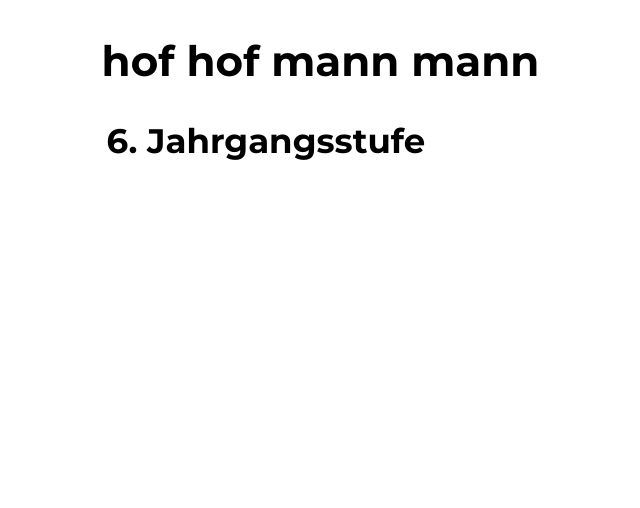
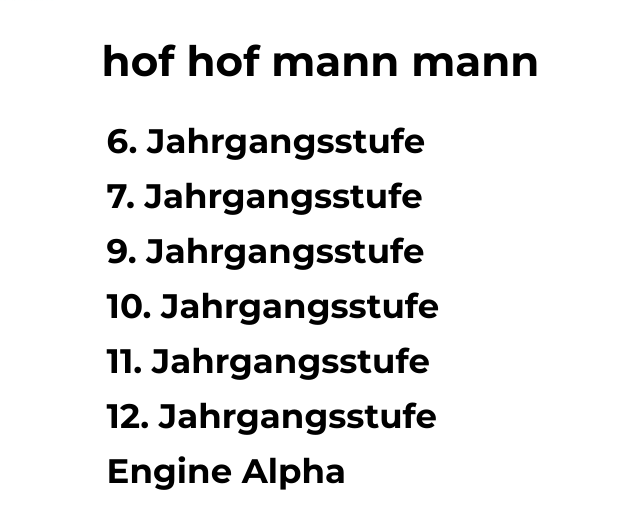
Before and after one commit to cbt-inspector/hofmann, a Flask app: page / in a window 1280 px wide. Shown: the part 409-917 px from the top of the page, without its empty margins (96-736 px from the left). Before the commit the page ends 569 px from the top, so only its background shows below. Run offline with Flask 2, Linux system fonts and the light colour scheme.

Commit message:
bepis2 (epic revamp)

```diff
--- a/hofmann/main.py
+++ b/hofmann/main.py
@@ -1,10 +1,48 @@
 from flask import Flask , render_template
+import os
 
 app = Flask(__name__)
 
+
+
+
 @app.route("/")
 def home() :
-    return render_template("index.html")
+    #path = f"{os.getcwd()}/static/bruh/".replace("\\", "/")
+    #tempcontents = os.listdir(path)
+    #dircontents = []
+    #for x in tempcontents:
+    #    if "Klasse" in x:
+    #        sus = x.split("Klasse")
+    #        dircontents.append(f"{sus[1]}. Jahrgangsstufe")
+    #    elif x == "EA":
+    #        dircontents.append("Engine Alpha")
+    #    else:
+    #        dircontents.append(x)
+    #dircontents.sort()
+    dircontents = ["6. Jahrgangsstufe","7. Jahrgangsstufe","9. Jahrgangsstufe","10. Jahrgangsstufe","11. Jahrgangsstufe","12. Jahrgangsstufe","Engine Alpha",]
+    return render_template("index.html", dircontents= dircontents)
+
+
+@app.route("/<bruh>")
+def folder(bruh) :
+    #contents= []
+    #path = f"{os.getcwd()}/static/bruh/"
+    #for x in [os.path.join(root, name).split(path)
+    #         for root, dirs, files in os.walk(path)
+    #         for name in files]:
+    #             e= x[1].replace("\\","/")
+    #             contents.append(e)
+    #
+    #dir_list = next(os.walk(path))[1]
+    #
+    #
+    #return ''.join([f"{str(x)}-- " for x in dir_list])
+    return bruh
+
+
+
+
 
 if __name__ == "__main__":
     app.run(debug=True)
--- a/hofmann/templates/index.html
+++ b/hofmann/templates/index.html
@@ -26,10 +26,10 @@
       margin: 30px auto auto 15%;
       z-index: 1;
     }
-    .kl6container {
+    .xcontainer {
       overflow: hidden;
     }
-    .kl6drop {
+    .xdrop {
       margin-left: 25px;
       border: solid black;
       border-width: 0 0 0 2px;
@@ -38,7 +38,7 @@
       max-height: 0;
       transition-duration: 1s;
     }
-    .kl6container:hover .kl6drop {
+    .xcontainer:hover .xdrop {
       max-height: 300px;
     }
 
@@ -51,18 +51,22 @@
     <h1>hof hof mann mann</h1>
 
 
-    <div class="kl6container">
-      <h2>6. Jahrgangsstufe </h2>
-      <div class="kl6drop">
-        <a href="Klasse6/index.html">test1</a>
-        <br>
-        <a href="Klasse6/index.html">test2</a>
-        <br>
-        <a href="Klasse6/index.html">test3</a>
-        <br>
-        <a href="Klasse6/index.html">test4</a>
+
+
+    {% for x in dircontents %}
+
+      <div class="xcontainer">
+        <h2>{{x}}</h2>
+        <div class="xdrop">
+          <hr>
+          <hr>
+          <a href="{{x}}">test1</a>
+          <hr>
+          <hr>
+        </div>
       </div>
-    </div>
+
+    {% endfor %}
 
 
   </div>
```
